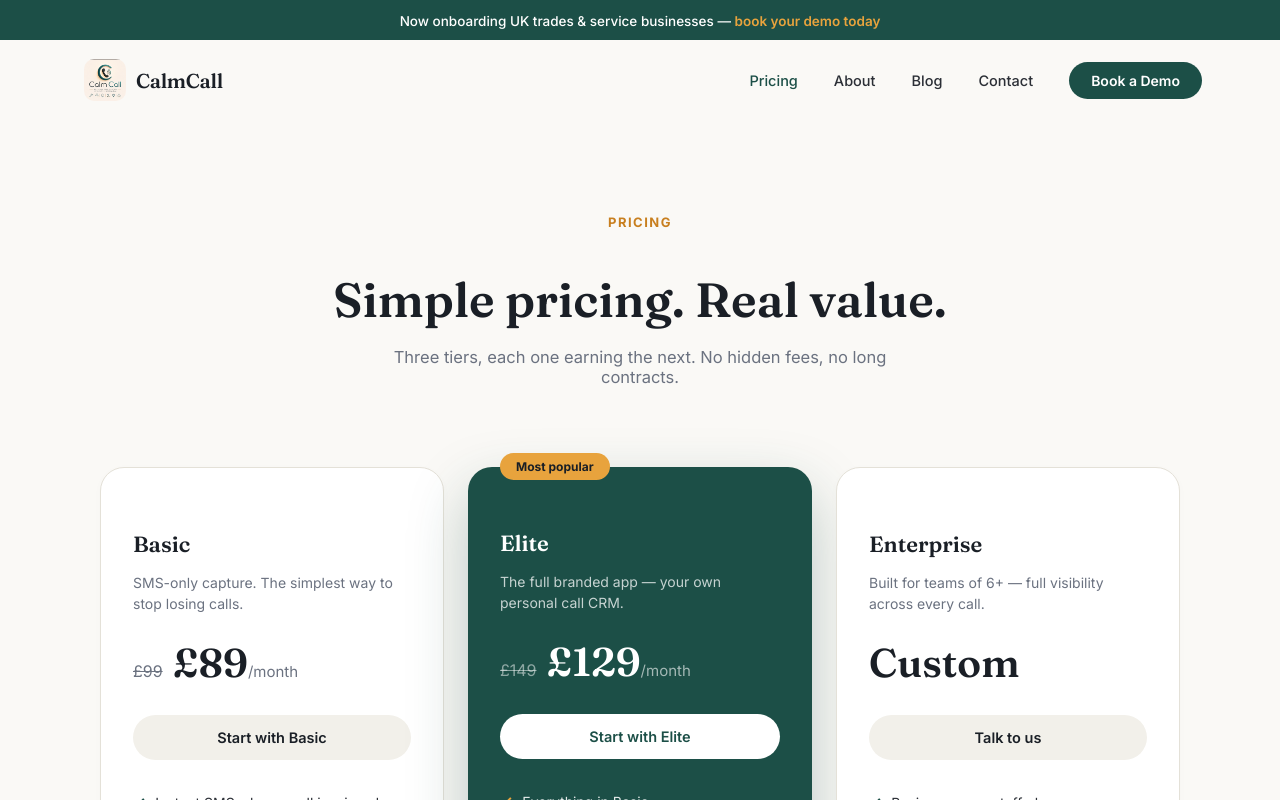
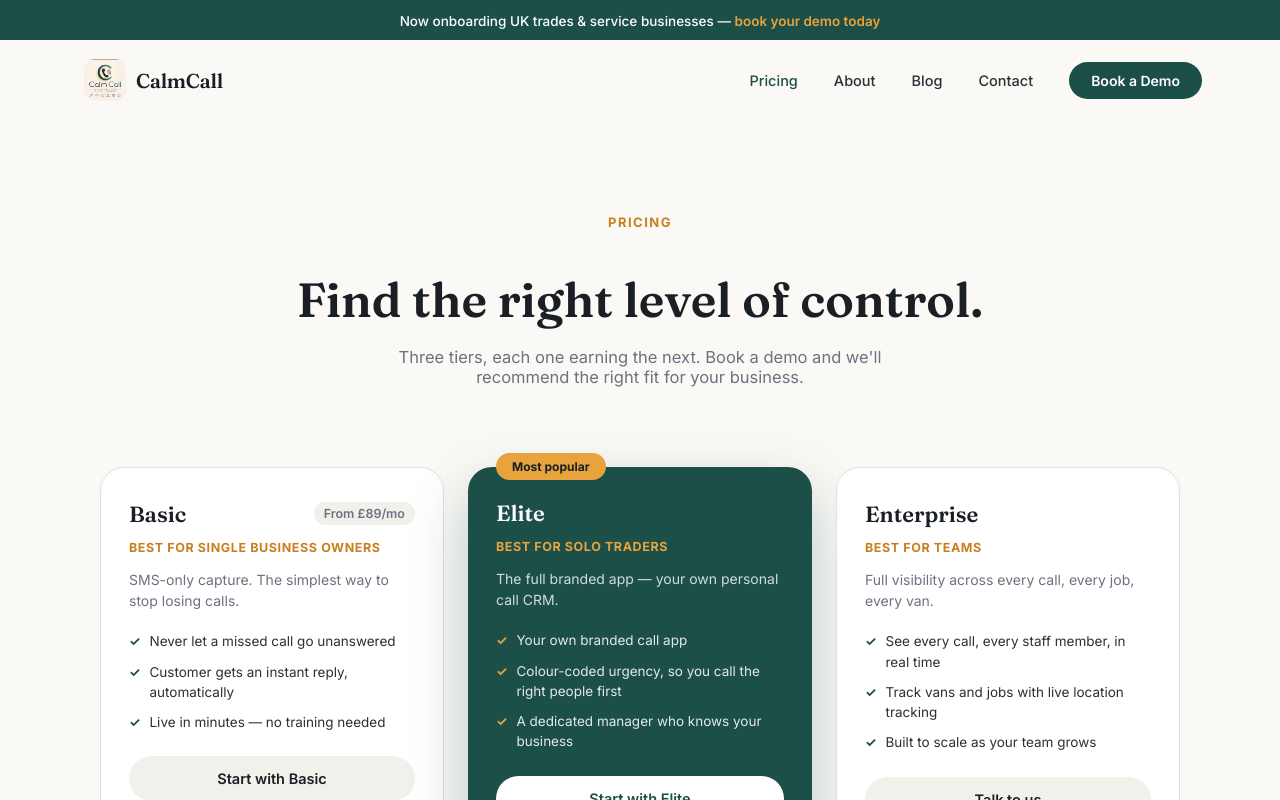
Before and after one commit to calmcalluk-hub/calmcall-website, a React (Create React App) app: page / in a window 1280 px wide. Both pictures are taken after a click on the button "See Pricing". Shown: the top 800 px of the page. Built offline with nearby package versions, Linux system fonts and the light colour scheme.

Commit message:
Rework pricing into comparison table

```diff
--- a/src/App.js
+++ b/src/App.js
@@ -1,4 +1,4 @@
-import { useState, useEffect } from "react";
+import React, { useState, useEffect } from "react";
 
 /* ============================================================
    CALMCALL — MARKETING SITE
@@ -531,82 +531,197 @@ function Home({ setPage }) {
    PRICING PAGE
    ============================================================ */
 function Pricing({ setPage }) {
-  const tiers = [
+  const tierMeta = [
     {
-      name: "Basic", price: "£89", was: "£99", per: "/month", tag: null,
+      key: "basic", name: "Basic", tag: null, bestFor: "Single business owners", from: "From £89/mo",
       desc: "SMS-only capture. The simplest way to stop losing calls.",
-      features: ["Instant SMS when a call is missed", "Customer confirmation SMS", "15-minute callback reminder", "Single business owner"],
+      highlights: [
+        "Never let a missed call go unanswered",
+        "Customer gets an instant reply, automatically",
+        "Live in minutes — no training needed",
+      ],
       cta: "Start with Basic", highlight: false,
     },
     {
-      name: "Elite", price: "£129", was: "£149", per: "/month", tag: "Most popular",
+      key: "elite", name: "Elite", tag: "Most popular", bestFor: "Solo traders", from: null,
       desc: "The full branded app — your own personal call CRM.",
-      features: ["Everything in Basic", "Premium branded app", "Calendar & instant callback", "Red / amber / green urgency triage", "Dedicated accounts manager", "Fully tweakable to your business"],
+      highlights: [
+        "Your own branded call app",
+        "Colour-coded urgency, so you call the right people first",
+        "A dedicated manager who knows your business",
+      ],
       cta: "Start with Elite", highlight: true,
     },
     {
-      name: "Enterprise", price: "Custom", was: null, per: "", tag: null,
-      desc: "Built for teams of 6+ — full visibility across every call.",
-      features: ["Basic on every staff phone", "Elite dashboard for the director", "Team-wide callback tracking", "Lead capture per staff member", "Priced per pod"],
+      key: "enterprise", name: "Enterprise", tag: null, bestFor: "Teams", from: null,
+      desc: "Full visibility across every call, every job, every van.",
+      highlights: [
+        "See every call, every staff member, in real time",
+        "Track vans and jobs with live location tracking",
+        "Built to scale as your team grows",
+      ],
       cta: "Talk to us", highlight: false,
     },
   ];
+
+  // "full" = included, "partial" = limited/personal-only version, null = not included
+  const groups = [
+    {
+      label: "Missed call capture",
+      rows: [
+        { label: "Instant SMS when a call is missed", basic: "full", elite: "full", enterprise: "full" },
+        { label: "Customer confirmation SMS", basic: "full", elite: "full", enterprise: "full" },
+        { label: "15-minute callback reminder", basic: "full", elite: "full", enterprise: "full" },
+      ],
+    },
+    {
+      label: "Personal call app",
+      rows: [
+        { label: "Premium branded app", basic: null, elite: "full", enterprise: "full" },
+        { label: "Calendar & instant callback", basic: null, elite: "full", enterprise: "full" },
+        { label: "Red / amber / green urgency triage", basic: null, elite: "full", enterprise: "full" },
+        { label: "Dedicated accounts manager", basic: null, elite: "full", enterprise: "full" },
+        { label: "Fully tweakable to your business", basic: null, elite: "full", enterprise: "full" },
+      ],
+    },
+    {
+      label: "Team & director visibility",
+      rows: [
+        { label: "App on every staff member's phone", basic: null, elite: "partial", enterprise: "full" },
+        { label: "Director's dashboard — staff engagement & call tracking", basic: null, elite: null, enterprise: "full" },
+        { label: "Live location tracker for driving jobs", basic: null, elite: null, enterprise: "full" },
+        { label: "Team-wide callback tracking", basic: null, elite: null, enterprise: "full" },
+        { label: "Lead capture per staff member", basic: null, elite: null, enterprise: "full" },
+      ],
+    },
+  ];
+
+  const Mark = ({ state, highlight }) => {
+    if (state === "full") {
+      return <span style={{ color: highlight ? T.amber : T.teal, fontWeight: 700, fontSize: 16 }}>✓</span>;
+    }
+    if (state === "partial") {
+      return <span style={{ color: highlight ? "rgba(255,255,255,0.55)" : T.muted, fontWeight: 600, fontSize: 12, letterSpacing: 0.3 }}>Basic only</span>;
+    }
+    return <span style={{ color: highlight ? "rgba(255,255,255,0.25)" : "#D8D5CB", fontSize: 15 }}>—</span>;
+  };
 
   return (
     <div>
       <section style={{ padding: "80px 28px 40px", textAlign: "center", background: T.porcelain }}>
         <p style={{ fontFamily: FONT_BODY, fontSize: 13, fontWeight: 700, letterSpacing: 1.5, textTransform: "uppercase", color: T.amberDeep, marginBottom: 16 }}>Pricing</p>
         <h1 style={{ fontFamily: FONT_DISPLAY, fontSize: "clamp(32px, 4.5vw, 48px)", fontWeight: 600, color: T.charcoal, marginBottom: 18 }}>
-          Simple pricing. Real value.
+          Find the right level of control.
         </h1>
-        <p style={{ fontFamily: FONT_BODY, fontSize: 16.5, color: T.muted, maxWidth: 520, margin: "0 auto" }}>
-          Three tiers, each one earning the next. No hidden fees, no long contracts.
+        <p style={{ fontFamily: FONT_BODY, fontSize: 16.5, color: T.muted, maxWidth: 540, margin: "0 auto" }}>
+          Three tiers, each one earning the next. Book a demo and we'll recommend the right fit for your business.
         </p>
       </section>
 
-      <section style={{ padding: "40px 28px 100px", background: T.porcelain }}>
+      {/* Tier header cards */}
+      <section style={{ padding: "40px 28px 0", background: T.porcelain }}>
         <div style={{ maxWidth: 1080, margin: "0 auto", display: "grid", gridTemplateColumns: "repeat(3, 1fr)", gap: 24 }} className="pricing-grid">
-          {tiers.map(t => (
-            <div key={t.name} style={{
+          {tierMeta.map(t => (
+            <div key={t.key} style={{
               background: t.highlight ? T.teal : T.white,
-              borderRadius: 24, padding: "40px 32px",
+              borderRadius: 24, padding: "32px 28px",
               border: t.highlight ? "none" : `1px solid ${T.line}`,
               boxShadow: t.highlight ? "0 24px 60px rgba(28,79,71,0.28)" : "0 2px 10px rgba(0,0,0,0.02)",
               position: "relative",
             }}>
               {t.tag && (
-                <div style={{ position: "absolute", top: -14, left: 32, background: T.amber, color: T.charcoal, fontFamily: FONT_BODY, fontSize: 12, fontWeight: 700, padding: "6px 16px", borderRadius: 100 }}>
+                <div style={{ position: "absolute", top: -14, left: 28, background: T.amber, color: T.charcoal, fontFamily: FONT_BODY, fontSize: 12, fontWeight: 700, padding: "6px 16px", borderRadius: 100 }}>
                   {t.tag}
                 </div>
               )}
-              <h3 style={{ fontFamily: FONT_DISPLAY, fontSize: 22, fontWeight: 600, color: t.highlight ? T.white : T.charcoal, marginBottom: 8 }}>{t.name}</h3>
-              <p style={{ fontFamily: FONT_BODY, fontSize: 14, color: t.highlight ? "rgba(255,255,255,0.75)" : T.muted, marginBottom: 24, minHeight: 40, lineHeight: 1.5 }}>{t.desc}</p>
-              <div style={{ marginBottom: 28 }}>
-                {t.was && (
-                  <span style={{ fontFamily: FONT_BODY, fontSize: 16, color: t.highlight ? "rgba(255,255,255,0.5)" : T.muted, textDecoration: "line-through", marginRight: 10 }}>{t.was}</span>
+              <div style={{ display: "flex", alignItems: "center", justifyContent: "space-between", gap: 10, marginBottom: 6 }}>
+                <h3 style={{ fontFamily: FONT_DISPLAY, fontSize: 22, fontWeight: 600, color: t.highlight ? T.white : T.charcoal, margin: 0 }}>{t.name}</h3>
+                {t.from && (
+                  <span style={{ fontFamily: FONT_BODY, fontSize: 12.5, fontWeight: 600, color: T.muted, background: T.porcelainDeep, padding: "4px 10px", borderRadius: 100, whiteSpace: "nowrap" }}>
+                    {t.from}
+                  </span>
                 )}
-                <span style={{ fontFamily: FONT_DISPLAY, fontSize: 40, fontWeight: 600, color: t.highlight ? T.white : T.charcoal }}>{t.price}</span>
-                <span style={{ fontFamily: FONT_BODY, fontSize: 15, color: t.highlight ? "rgba(255,255,255,0.6)" : T.muted }}>{t.per}</span>
+              </div>
+              <p style={{ fontFamily: FONT_BODY, fontSize: 12.5, fontWeight: 700, letterSpacing: 0.6, textTransform: "uppercase", color: t.highlight ? T.amber : T.amberDeep, marginBottom: 12 }}>
+                Best for {t.bestFor}
+              </p>
+              <p style={{ fontFamily: FONT_BODY, fontSize: 14, color: t.highlight ? "rgba(255,255,255,0.8)" : T.muted, marginBottom: 20, minHeight: 40, lineHeight: 1.5 }}>{t.desc}</p>
+              <div style={{ marginBottom: 24 }}>
+                {t.highlights.map(h => (
+                  <div key={h} style={{ display: "flex", gap: 9, marginBottom: 10, alignItems: "flex-start" }}>
+                    <span style={{ color: t.highlight ? T.amber : T.teal, fontWeight: 700, fontSize: 13, marginTop: 2 }}>✓</span>
+                    <span style={{ fontFamily: FONT_BODY, fontSize: 13.5, color: t.highlight ? "rgba(255,255,255,0.88)" : T.ink, lineHeight: 1.5 }}>{h}</span>
+                  </div>
+                ))}
               </div>
               <button onClick={() => setPage("contact")} style={{
                 width: "100%", padding: "14px 0", borderRadius: 100, border: "none", cursor: "pointer",
-                fontFamily: FONT_BODY, fontSize: 14.5, fontWeight: 600, marginBottom: 32,
+                fontFamily: FONT_BODY, fontSize: 14.5, fontWeight: 600,
                 background: t.highlight ? T.white : T.porcelainDeep,
                 color: t.highlight ? T.teal : T.charcoal,
               }}>
                 {t.cta}
               </button>
-              <div>
-                {t.features.map(f => (
-                  <div key={f} style={{ display: "flex", gap: 10, marginBottom: 13, alignItems: "flex-start" }}>
-                    <span style={{ color: t.highlight ? T.amber : T.teal, fontWeight: 700, fontSize: 14, marginTop: 1 }}>✓</span>
-                    <span style={{ fontFamily: FONT_BODY, fontSize: 14, color: t.highlight ? "rgba(255,255,255,0.88)" : T.ink, lineHeight: 1.5 }}>{f}</span>
-                  </div>
-                ))}
-              </div>
             </div>
           ))}
         </div>
+      </section>
+
+      {/* Feature comparison table */}
+      <section style={{ padding: "48px 28px 100px", background: T.porcelain }}>
+        <div style={{ maxWidth: 1080, margin: "0 auto", overflowX: "auto" }}>
+          <table style={{ width: "100%", minWidth: 640, borderCollapse: "collapse", background: T.white, borderRadius: 20, overflow: "hidden", border: `1px solid ${T.line}` }}>
+            <thead>
+              <tr>
+                <th style={{ textAlign: "left", padding: "18px 24px", fontFamily: FONT_BODY, fontSize: 13, color: T.muted, fontWeight: 600, background: T.porcelainDeep }}></th>
+                {tierMeta.map(t => (
+                  <th key={t.key} style={{
+                    textAlign: "center", padding: "18px 16px",
+                    fontFamily: FONT_DISPLAY, fontSize: 17, fontWeight: 600,
+                    color: t.highlight ? T.white : T.charcoal,
+                    background: t.highlight ? T.teal : T.porcelainDeep,
+                  }}>
+                    {t.name}
+                  </th>
+                ))}
+              </tr>
+            </thead>
+            <tbody>
+              {groups.map((g, gi) => (
+                <React.Fragment key={g.label}>
+                  <tr>
+                    <td colSpan={4} style={{
+                      padding: "16px 24px 8px",
+                      fontFamily: FONT_BODY, fontSize: 12, fontWeight: 700, letterSpacing: 0.8, textTransform: "uppercase",
+                      color: T.amberDeep, background: T.white, borderTop: gi === 0 ? "none" : `1px solid ${T.line}`,
+                    }}>
+                      {g.label}
+                    </td>
+                  </tr>
+                  {g.rows.map(r => (
+                    <tr key={r.label}>
+                      <td style={{ padding: "12px 24px", fontFamily: FONT_BODY, fontSize: 14.5, color: T.ink, borderTop: `1px solid ${T.line}` }}>
+                        {r.label}
+                      </td>
+                      <td style={{ textAlign: "center", padding: "12px 16px", borderTop: `1px solid ${T.line}` }}>
+                        <Mark state={r.basic} highlight={false} />
+                      </td>
+                      <td style={{ textAlign: "center", padding: "12px 16px", background: "rgba(28,79,71,0.04)", borderTop: `1px solid ${T.line}` }}>
+                        <Mark state={r.elite} highlight={false} />
+                      </td>
+                      <td style={{ textAlign: "center", padding: "12px 16px", borderTop: `1px solid ${T.line}` }}>
+                        <Mark state={r.enterprise} highlight={false} />
+                      </td>
+                    </tr>
+                  ))}
+                </React.Fragment>
+              ))}
+            </tbody>
+          </table>
+        </div>
+        <p style={{ fontFamily: FONT_BODY, fontSize: 13.5, color: T.muted, textAlign: "center", maxWidth: 520, margin: "24px auto 0" }}>
+          Not sure which tier fits? Book a 15-minute demo and we'll walk through the right setup for your team.
+        </p>
       </section>
     </div>
   );
```
